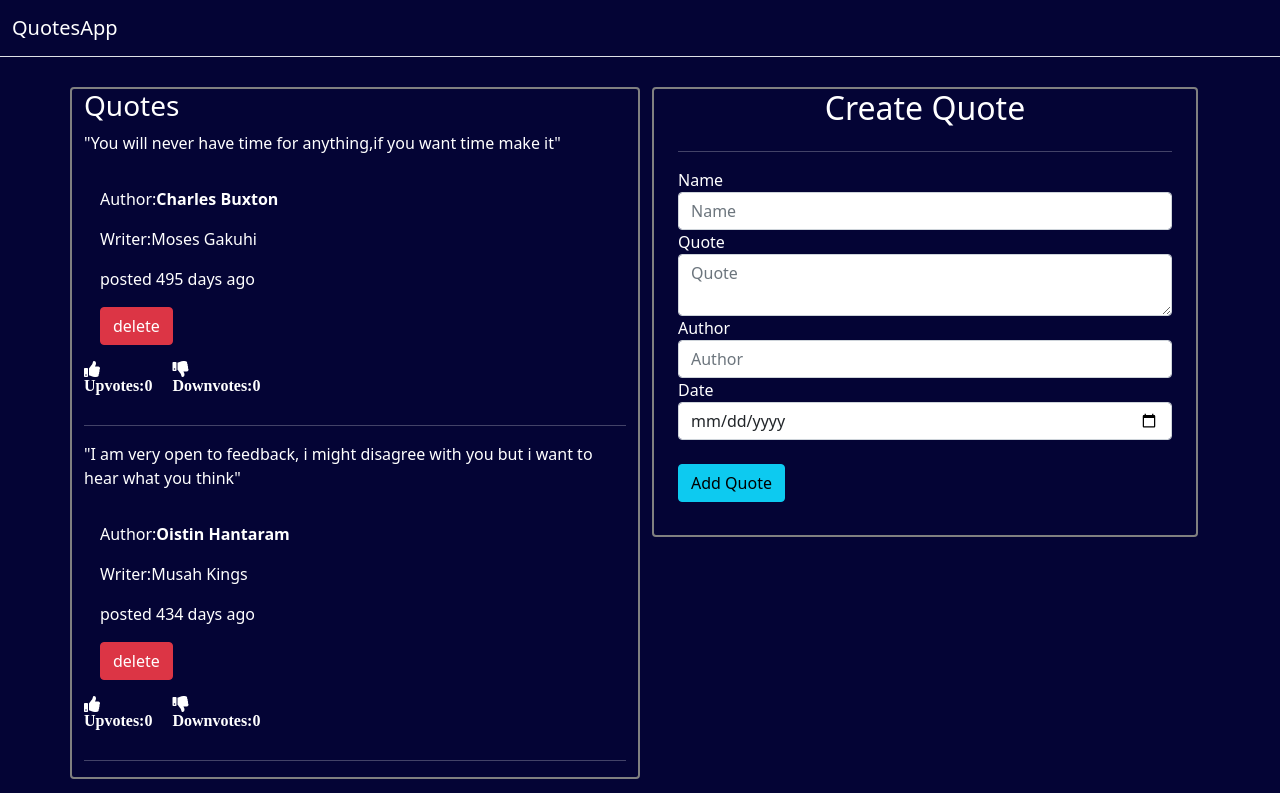
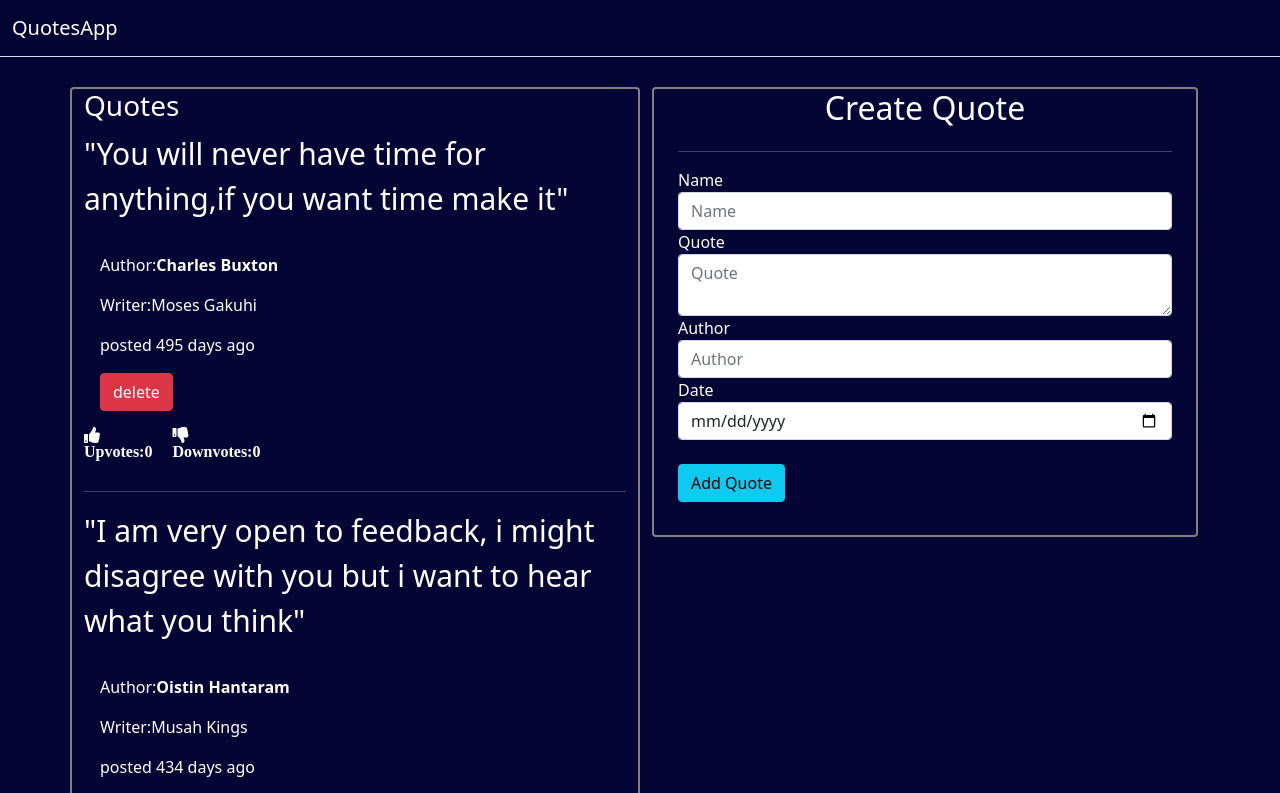
Before and after one commit to MosesGakuhi1857/Quotes-app, an Angular app: page / in a window 1280 px wide. Shown: the top 793 px of the page. Built offline with nearby package versions, Linux system fonts and the light colour scheme.

Commit message:
Modified README file

```diff
--- a/src/app/form-quote/form-quote.component.html
+++ b/src/app/form-quote/form-quote.component.html
@@ -5,8 +5,8 @@
         <div class="form-group">
 
             <label for="name">Name</label>
-            <input type="text" required class="form-control" id="name" placeholder="Name" [(ngModel)]="newQuote.name"
-                name="name">
+            <input type="text"  class="form-control" id="name" placeholder="Name" [(ngModel)]="newQuote.name"
+                name="name" required>
 
         </div>
 
--- a/src/app/quote/quote.component.css
+++ b/src/app/quote/quote.component.css
@@ -15,3 +15,6 @@ div i ,button{
     position: relative;
     top: 30px;
 }
+ .quote{
+     font-size:30px;
+ }
--- a/src/app/quote/quote.component.html
+++ b/src/app/quote/quote.component.html
@@ -12,7 +12,7 @@
         <div class="col-lg-6 card">
             <h3 class="card-title">Quotes</h3>
             <div *ngFor="let quote of quotes; let i=index">
-                <p>"{{quote.quote}}"</p>
+                <p class="quote">"{{quote.quote}}"</p>
                 <app-quote-detail [quote]='quote' (isComplete)='deleteQuote($event,i)'></app-quote-detail>
                 <div d-flex>
                     <i class="fas fa-thumbs-up" (click)="upvote(i)">
```
Also changed, not shown: 1 other file (tests, documents, lock files or other folders).
